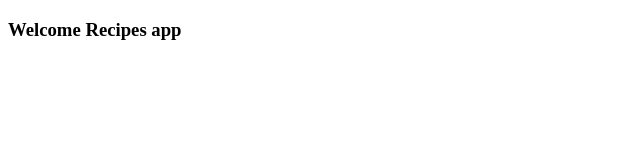
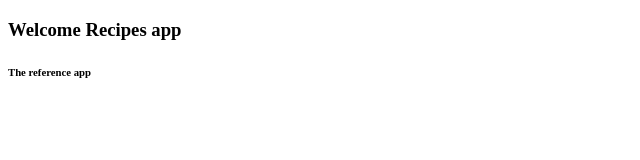
Before and after one commit to chrisonam/Odin_project, a plain HTML site: page index.html in a window 1280 px wide. Shown: the full height of the page, 0-640 px from the left. Drawn offline with Linux system fonts and the light colour scheme.

Commit message:
changement de readme

```diff
--- a/index.html
+++ b/index.html
@@ -8,5 +8,7 @@
 </head>
 <body>
     <h3> Welcome Recipes app</h3>
+     <h6>The reference app</h6>
+
 </body>
 </html>
```
Also changed, not shown: 1 other file.
